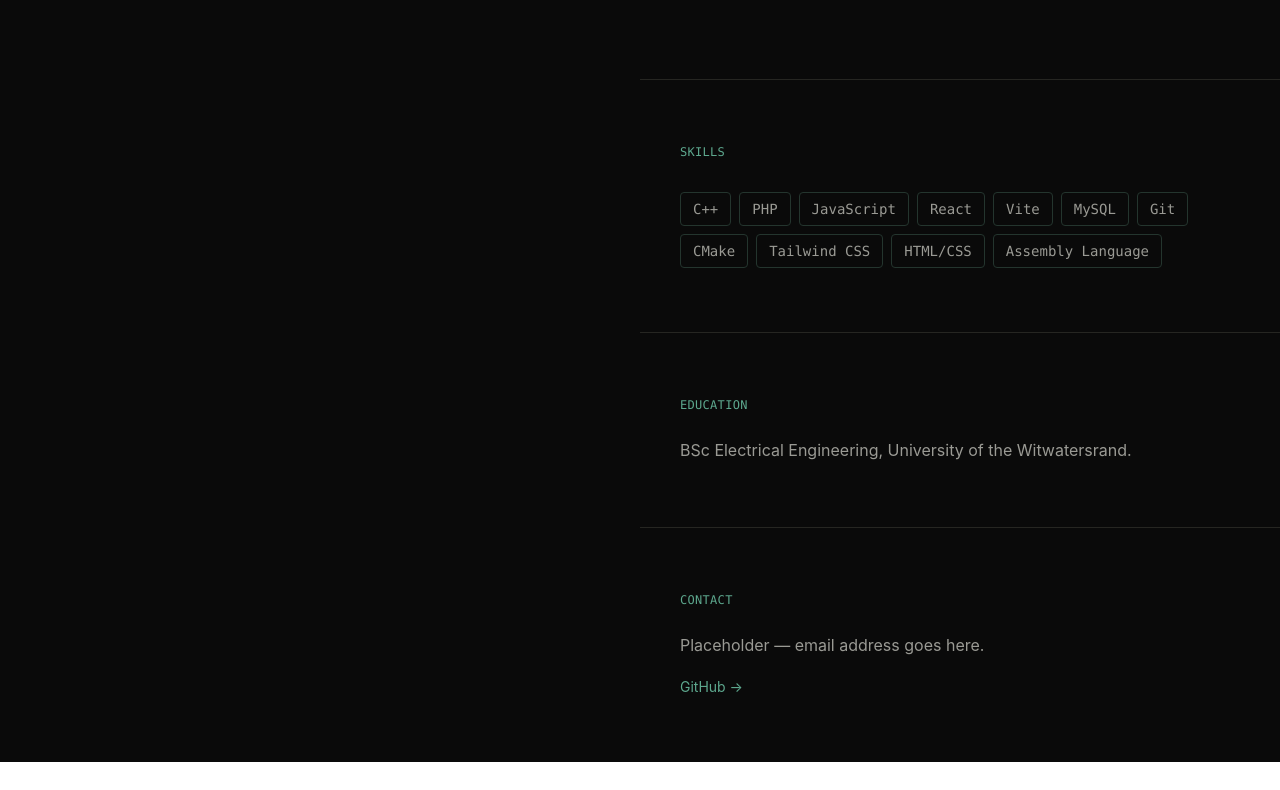
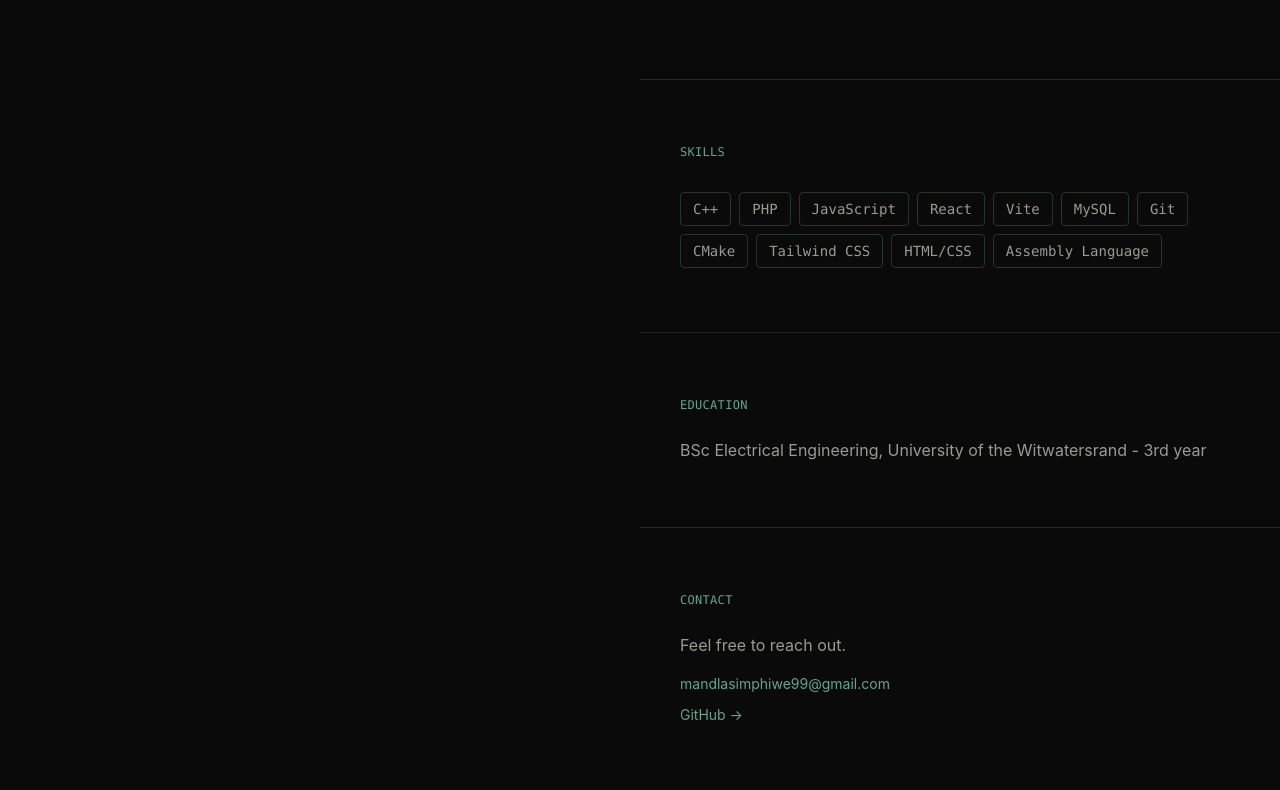
Before and after one commit to mandlacodes404/mandlacodes404.github.io, a React (Vite) app: page / in a window 1280 px wide. Shown: the part 1612-2402 px from the top of the page. Before the commit the page ends 2374 px from the top, so only its background shows below. Built offline with nearby package versions, Linux system fonts and the light colour scheme.

Commit message:
Add real contact email as mailto link

```diff
--- a/src/components/home/Contact.jsx
+++ b/src/components/home/Contact.jsx
@@ -7,8 +7,14 @@ function Contact() {
         CONTACT
       </p>
       <p className="text-base text-text-secondary leading-relaxed max-w-xl mb-4">
-        Placeholder — email address goes here.
+        Feel free to reach out.
       </p>
+      <a
+        href="mailto:mandlasimphiwe99@gmail.com"
+        className="text-sm text-accent hover:underline block mb-2"
+      >
+        mandlasimphiwe99@gmail.com
+      </a>
       <a
         href="https://github.com/mandlacodes404"
         target="_blank"
--- a/src/components/home/Education.jsx
+++ b/src/components/home/Education.jsx
@@ -8,7 +8,7 @@ function Education() {
       </p>
       <p className="text-base text-text-secondary leading-relaxed max-w-xl">
          BSc Electrical Engineering, University of the
-        Witwatersrand.
+        Witwatersrand - 3rd year
       </p>
     </section>
   );
```
